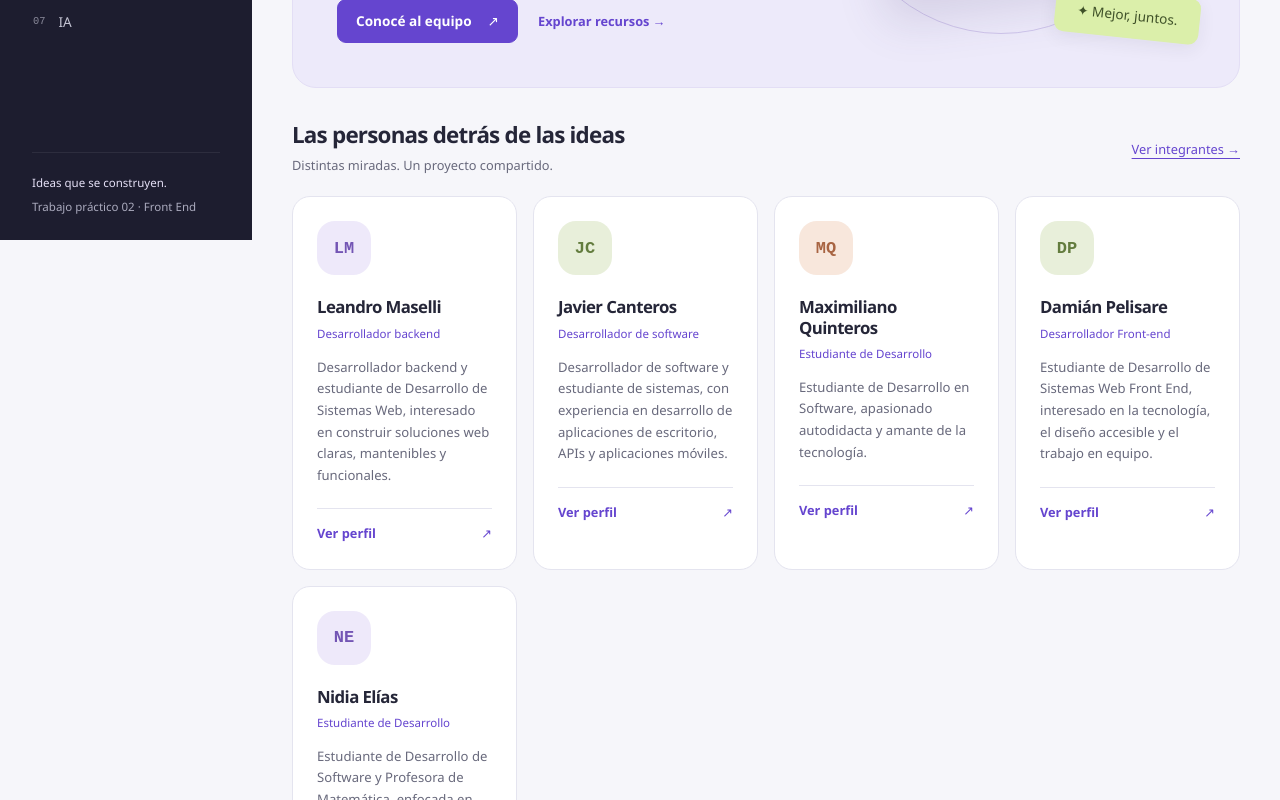
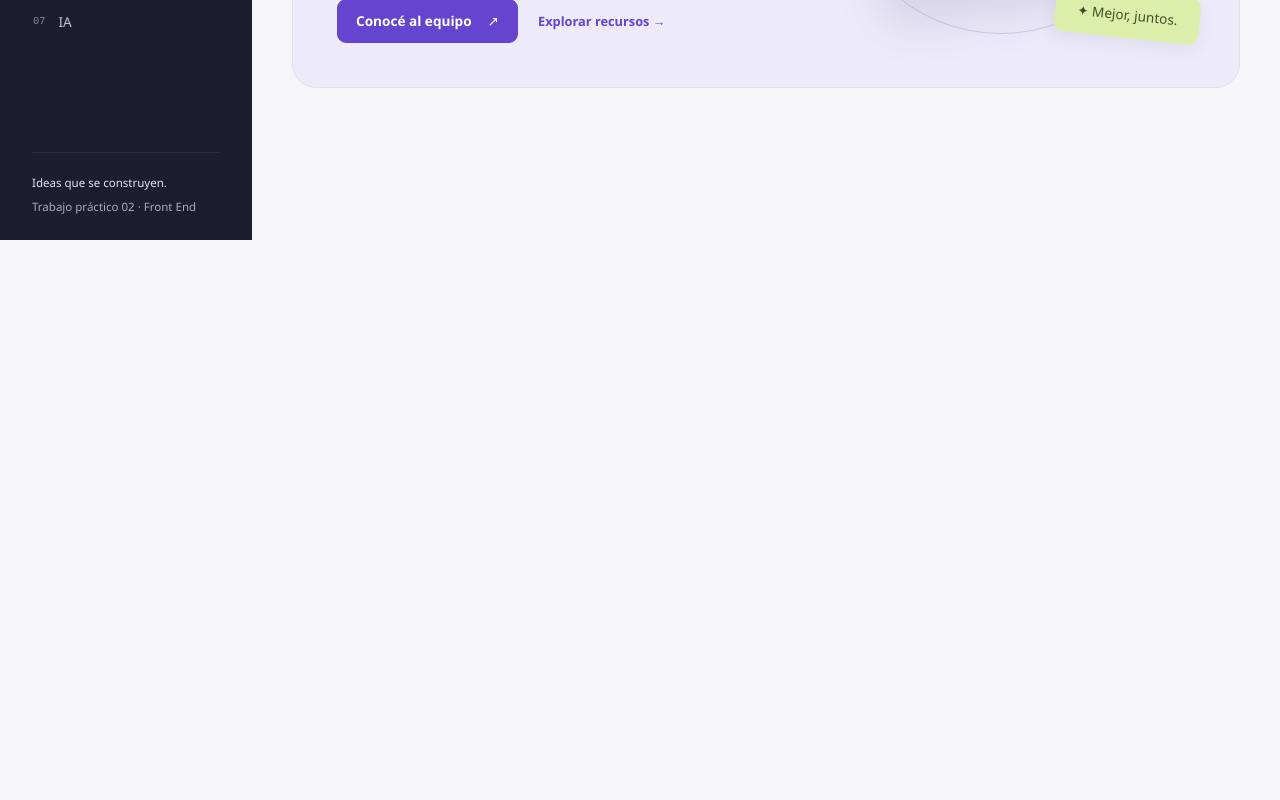
Before and after one commit to leoroan/DSWF_2A_2C26_Desarrollo-de-Sistemas-Web-Front-End-TP2, a React (Vite) app: page / in a window 1280 px wide. Shown: the part 560-1360 px from the top of the page. After the commit the page ends 800 px from the top, so only its background shows below. Built offline with nearby package versions, Linux system fonts and the light colour scheme.

Commit message:
feat: agrega favicon y actualiza contenido de la tarjeta de miembro

```diff
--- a/index.html
+++ b/index.html
@@ -3,6 +3,7 @@
   <head>
     <meta charset="UTF-8" />
     <meta name="viewport" content="width=device-width, initial-scale=1.0" />
+    <link rel="icon" type="image/svg+xml" href="/favicon.svg" />
     <title>PENDIENTE - TP2 DSWF</title>
   </head>
   <body>
--- a/src/components/layout/AppLayout.css
+++ b/src/components/layout/AppLayout.css
@@ -18,7 +18,7 @@
   letter-spacing: 0.025em;
 }
 .app-layout__header::after {
-  content: "EN CONSTRUCCIÓN";
+  content: "DESARROLLANDO 🚀";
   margin-left: auto;
   color: #5e5484;
   background: var(--accent-soft);
--- a/src/components/team/TeamIntro.jsx
+++ b/src/components/team/TeamIntro.jsx
@@ -1,26 +1,51 @@
-import { Link } from 'react-router-dom'
-import { team } from '../../data/team'
-import '../common/Page.css'
-import './TeamIntro.css'
+import { Link } from "react-router-dom";
+import { team } from "../../data/team";
+import "../common/Page.css";
+import "./TeamIntro.css";
 
 function TeamIntro() {
   return (
     <section className="team-intro" aria-labelledby="team-intro-title">
       <div className="team-intro__copy">
         <p className="eyebrow">APRENDER. CREAR. COMPARTIR.</p>
-        <h2 id="team-intro-title">{team.name}<span>Construimos en equipo.</span></h2>
+        <h2 id="team-intro-title">
+          {team.name}
+          <span>Construimos en equipo.</span>
+        </h2>
         <p className="team-intro__description">{team.description}</p>
         <div className="team-intro__actions">
-          <a className="page-button" href="#team-members">Conocé al equipo <span aria-hidden="true">↗</span></a>
-          <Link className="team-intro__secondary" to="/datos">Explorar recursos <span aria-hidden="true">→</span></Link>
+          <Link className="page-button" to="/integrantes">
+            Conocé al equipo <span aria-hidden="true">↗</span>
+          </Link>
+          <Link className="team-intro__secondary" to="/datos">
+            Explorar recursos <span aria-hidden="true">→</span>
+          </Link>
         </div>
       </div>
       <div className="team-intro__art" aria-hidden="true">
-        <div className="orbit orbit--one" /><div className="orbit orbit--two" />
-        <div className="art-window"><div className="art-window__bar"><i /><i /><i /><span>ideas en desarrollo</span></div><div className="art-window__code">&lt;<span>equipo</span> /&gt;</div><div className="art-window__line" /><div className="art-window__line art-window__line--short" /><div className="art-window__tags"><span>Diseño</span><span>Código</span><span>Ideas</span></div></div>
+        <div className="orbit orbit--one" />
+        <div className="orbit orbit--two" />
+        <div className="art-window">
+          <div className="art-window__bar">
+            <i />
+            <i />
+            <i />
+            <span>ideas en desarrollo</span>
+          </div>
+          <div className="art-window__code">
+            &lt;<span>equipo</span> /&gt;
+          </div>
+          <div className="art-window__line" />
+          <div className="art-window__line art-window__line--short" />
+          <div className="art-window__tags">
+            <span>Diseño</span>
+            <span>Código</span>
+            <span>Ideas</span>
+          </div>
+        </div>
         <span className="art-note">✦ Mejor, juntos.</span>
       </div>
     </section>
-  )
+  );
 }
-export default TeamIntro
+export default TeamIntro;
--- a/src/data/team.js
+++ b/src/data/team.js
@@ -1,76 +1,125 @@
 /**
  * Información del equipo.
  *
- * IMPORTANTE: los datos personales NO fueron provistos por el equipo.
  * Cada integrante se declara con valores "PENDIENTE" para que la aplicación
  * funcione de punta a punta sin inventar información.
  * Reemplazar los campos marcados antes de publicar.
  */
 export const team = {
   // Identidad editorial provisional: reemplazar por el nombre del equipo de TP1.
-  name: 'Espacio de ideas',
-  shortName: 'Espacio de ideas',
+  name: "Espacio de ideas",
+  shortName: "Espacio de ideas",
   description:
-    'Un punto de encuentro para compartir lo que aprendemos, explorar herramientas y construir experiencias para la web.',
-  course: 'Desarrollo de Sistemas Web Front End - TP2',
-  repositoryUrl: 'PENDIENTE',
-  demoUrl: 'PENDIENTE',
-}
+    "Un punto de encuentro para compartir lo que aprendemos, explorar herramientas y construir experiencias para la web.",
+  course: "Desarrollo de Sistemas Web Front End - TP2",
+  repositoryUrl: "PENDIENTE",
+  demoUrl: "PENDIENTE",
+};
 
 export const teamMembers = [
   {
-    id: 'integrante-1',
-    name: 'Leandro Maselli',
-    role: 'Desarrollador backend',
-    city: 'La Plata, Argentina',
-    github: 'https://myselfproductions.me/DSWF_2A_2C26_Desarrollo-de-Sistemas-Web-Front-End-/',
-    description: 'Desarrollador backend y estudiante de Desarrollo de Sistemas Web, interesado en construir soluciones web claras, mantenibles y funcionales.',
-    technologies: ['HTML5 / CSS3', 'JavaScript (ES6)', 'Bootstrap 5.3', 'Node.js / Express', 'MySQL / Sequelize', 'MongoDB', 'Docker', 'Git / CI/CD', 'JWT / OAuth'],
-    responsibilities: ['Trabajo en Equipo', 'Coordinación y liderazgo en proyectos ágiles'],
+    id: "integrante-1",
+    name: "Leandro Maselli",
+    role: "Desarrollador backend",
+    city: "La Plata, Argentina",
+    github:
+      "https://myselfproductions.me/DSWF_2A_2C26_Desarrollo-de-Sistemas-Web-Front-End-/",
+    description:
+      "Desarrollador backend y estudiante de Desarrollo de Sistemas Web, interesado en construir soluciones web claras, mantenibles y funcionales.",
+    technologies: [
+      "HTML5 / CSS3",
+      "JavaScript (ES6)",
+      "Bootstrap 5.3",
+      "Node.js / Express",
+      "MySQL / Sequelize",
+      "MongoDB",
+      "Docker",
+      "Git / CI/CD",
+      "JWT / OAuth",
+    ],
+    responsibilities: [
+      "Trabajo en Equipo",
+      "Coordinación y liderazgo en proyectos ágiles",
+    ],
   },
   {
-    id: 'integrante-2',
-    name: 'Javier Canteros',
-    role: 'Desarrollador de software',
-    city: 'Resistencia, Chaco, Argentina',
-    github: 'https://zirocool3.github.io/pfo1-CanterosJavier/',
-    description: 'Desarrollador de software y estudiante de sistemas, con experiencia en desarrollo de aplicaciones de escritorio, APIs y aplicaciones móviles.',
-    technologies: ['C#', 'Android Studio', '.Net Maui', 'HTML5 / CSS3', 'Bootstrap 5', 'Control de Versiones (Git)', 'MySQL', 'SQL Server', 'PHP'],
-    responsibilities: ['Desarrollador colaborativo, experiencia en metodologías ágiles'],
+    id: "integrante-2",
+    name: "Javier Canteros",
+    role: "Desarrollador de software",
+    city: "Resistencia, Chaco, Argentina",
+    github: "https://zirocool3.github.io/pfo1-CanterosJavier/",
+    description:
+      "Desarrollador de software y estudiante de sistemas, con experiencia en desarrollo de aplicaciones de escritorio, APIs y aplicaciones móviles.",
+    technologies: [
+      "C#",
+      "Android Studio",
+      ".Net Maui",
+      "HTML5 / CSS3",
+      "Bootstrap 5",
+      "Control de Versiones (Git)",
+      "MySQL",
+      "SQL Server",
+      "PHP",
+    ],
+    responsibilities: [
+      "Desarrollador colaborativo, experiencia en metodologías ágiles",
+    ],
   },
   {
-    id: 'integrante-3',
-    name: 'Maximiliano Quinteros',
-    role: 'Estudiante de Desarrollo',
-    city: 'Cordoba, Argentina',
-    github: 'https://github.com/Maxi22xT/Maximiliano-Quinteros-Front-End-IFST-29',
-    description: 'Estudiante de Desarrollo en Software, apasionado autodidacta y amante de la tecnología.',
-    technologies: ['HTML5 / CSS3', 'JavaScript (ES6)', 'Bootstrap 5.3', 'Git / GitHub'],
-    responsibilities: ['Trabajo en equipo, versátil y ágil'],
+    id: "integrante-3",
+    name: "Maximiliano Quinteros",
+    role: "Estudiante de Desarrollo",
+    city: "Cordoba, Argentina",
+    github:
+      "https://github.com/Maxi22xT/Maximiliano-Quinteros-Front-End-IFST-29",
+    description:
+      "Estudiante de Desarrollo en Software, apasionado autodidacta y amante de la tecnología.",
+    technologies: [
+      "HTML5 / CSS3",
+      "JavaScript (ES6)",
+      "Bootstrap 5.3",
+      "Git / GitHub",
+    ],
+    responsibilities: ["Trabajo en equipo, versátil y ágil"],
   },
   {
-    id: 'integrante-4',
-    name: 'Damián Pelisare',
-    role: 'Desarrollador Front-end',
-    city: 'Buenos Aires, Argentina',
-    github: 'https://github.com/Damian-E/ifts_frontEnd',
-    description: 'Estudiante de Desarrollo de Sistemas Web Front End, interesado en la tecnología, el diseño accesible y el trabajo en equipo.',
-    technologies: ['HTML5 / CSS3', 'JavaScript (ES6)', 'Bootstrap 5.3', 'Control de Versiones (Git)'],
-    responsibilities: ['Modelos de lenguaje, visión por computadora y agentes autónomos'],
+    id: "integrante-4",
+    name: "Damián Pelisare",
+    role: "Desarrollador Front-end",
+    city: "Buenos Aires, Argentina",
+    github: "https://github.com/Damian-E/ifts_frontEnd",
+    description:
+      "Estudiante de Desarrollo de Sistemas Web Front End, interesado en la tecnología, el diseño accesible y el trabajo en equipo.",
+    technologies: [
+      "HTML5 / CSS3",
+      "JavaScript (ES6)",
+      "Bootstrap 5.3",
+      "Control de Versiones (Git)",
+    ],
+    responsibilities: [
+      "Modelos de lenguaje, visión por computadora y agentes autónomos",
+    ],
   },
   {
-    id: 'integrante-5',
-    name: 'Nidia Elías',
-    role: 'Estudiante de Desarrollo',
-    city: 'Mar de Ajo, La Costa, Argentina',
-    github: 'https://github.com/nidia-elias/portfolio/',
-    description: 'Estudiante de Desarrollo de Software y Profesora de Matemática, enfocada en aplicar la tecnología para resolver problemas reales.',
-    technologies: ['HTML5 / CSS3', 'JavaScript (ES6)', 'PHP', 'C-SHARP', 'MySQL'],
-    responsibilities: ['Adaptabilidad para la resolución de problemas'],
+    id: "integrante-5",
+    name: "Nidia Elías",
+    role: "Estudiante de Desarrollo",
+    city: "Mar de Ajo, La Costa, Argentina",
+    github: "https://github.com/nidia-elias/portfolio/",
+    description:
+      "Estudiante de Desarrollo de Software y Profesora de Matemática, enfocada en aplicar la tecnología para resolver problemas reales.",
+    technologies: [
+      "HTML5 / CSS3",
+      "JavaScript (ES6)",
+      "PHP",
+      "C-SHARP",
+      "MySQL",
+    ],
+    responsibilities: ["Adaptabilidad para la resolución de problemas"],
   },
-]
+];
 
 /** Devuelve el integrante buscado o undefined si el id no existe. */
 export function getMemberById(id) {
-  return teamMembers.find((member) => member.id === id)
+  return teamMembers.find((member) => member.id === id);
 }
--- a/src/pages/Home/Home.jsx
+++ b/src/pages/Home/Home.jsx
@@ -1,8 +1,5 @@
-import { Link } from "react-router-dom";
 import PageHeader from "../../components/common/PageHeader";
 import TeamIntro from "../../components/team/TeamIntro";
-import MemberList from "../../components/team/MemberList";
-import { teamMembers } from "../../data/team";
 
 /** Portada del equipo (ruta /). */
 function Home() {
@@ -14,14 +11,6 @@ function Home() {
       />
 
       <TeamIntro />
-
-      <section className="page-section" aria-labelledby="home-members-title">
-        <div className="home-section-heading">
-          <div><h2 id="home-members-title">Las personas detrás de las ideas</h2><p>Distintas miradas. Un proyecto compartido.</p></div>
-          <Link to="/integrantes">Ver integrantes →</Link>
-        </div>
-        <MemberList members={teamMembers} id="team-members" />
-      </section>
     </>
   );
 }
```
Also changed, not shown: src/components/team/MemberCard.jsx (+24 -8 lines), public/favicon.svg (added).
